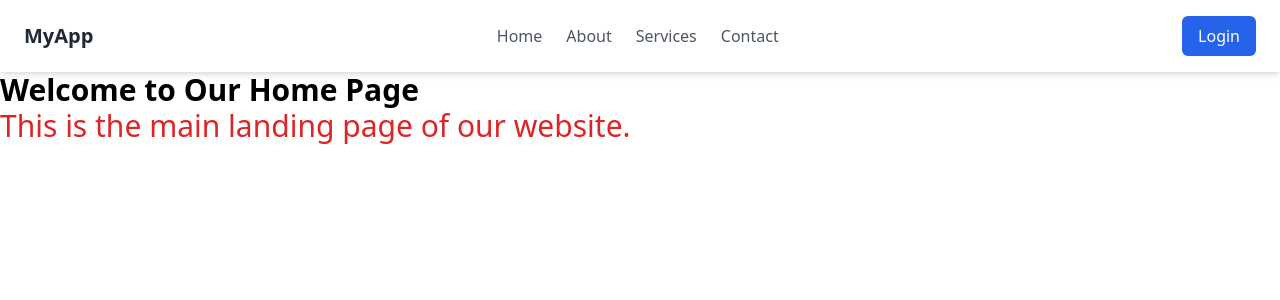
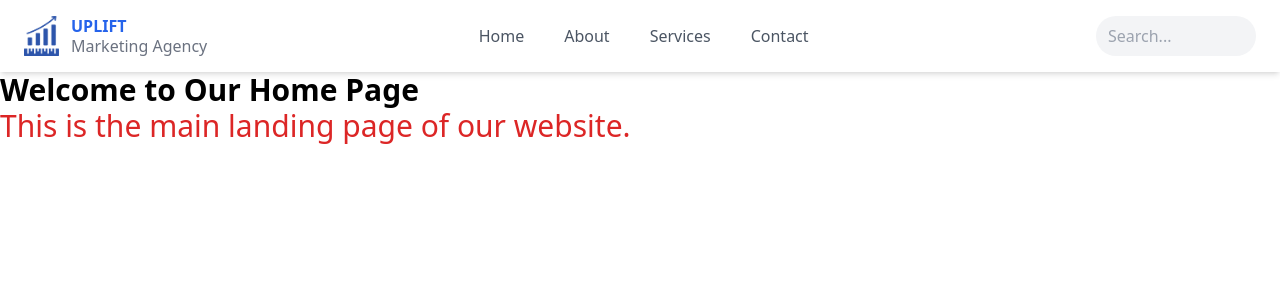
Before and after one commit to alexmwalec/Uplift-marketing, a React (Vite) app: page / in a window 1280 px wide. Shown: the top 300 px of the page. Built offline with nearby package versions, Linux system fonts and the light colour scheme.

Commit message:
i have made some changes to the hearder

```diff
--- a/src/components/Header.jsx
+++ b/src/components/Header.jsx
@@ -1,17 +1,25 @@
-import React from "react";
+ import React from "react";
+import Layer3 from "../assets/images/Layer3.png";
 
 const Header = () => {
   return (
     <header className="w-full bg-white shadow-md">
       <div className="max-w-7xl mx-auto flex items-center justify-between px-6 py-4">
 
-        {/* Logo / Title */}
-        <div className="text-xl font-bold text-gray-800">
-          MyApp
+        {/* Logo + Text */}
+        <div className="flex items-center space-x-3">
+          {/* Logo Image */}
+          <img src={Layer3} alt="MyApp Logo" className="h-10 w-auto" />
+
+          {/* Text next to logo */}
+          <div className="flex flex-col leading-tight">
+            <span className="font-bold text-l text-blue-600">UPLIFT</span>
+            <span className="text-s text-gray-500">Marketing Agency</span>
+          </div>
         </div>
 
         {/* Navigation */}
-        <nav className="hidden md:flex space-x-6">
+        <nav className="hidden md:flex space-x-10">
           <a href="#" className="text-gray-600 hover:text-blue-600">
             Home
           </a>
@@ -26,10 +34,14 @@ const Header = () => {
           </a>
         </nav>
 
-        {/* Button */}
-        <button className="bg-blue-600 text-white px-4 py-2 rounded-md hover:bg-blue-700 transition">
-          Login
-        </button>
+        {/* Search Box */}
+        <div className="ml-4 relative">
+          <input
+            type="text"
+            placeholder="Search..."
+            className="pl-3 pr-3 py-2 w-40 rounded-full bg-gray-100 text-gray-700 placeholder-gray-400 focus:outline-none focus:ring-2 focus:ring-blue-500 focus:bg-white transition-all"
+          />
+        </div>
       </div>
     </header>
   );
```
Also changed, not shown: src/assets/images/LandingImage.png (added), src/assets/images/Layer3.png (added).
